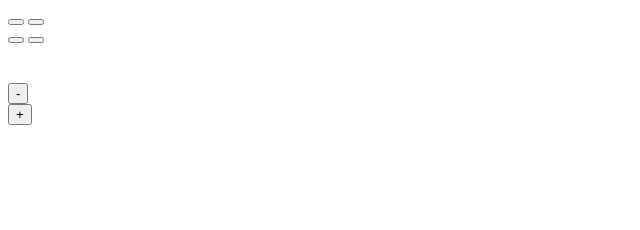
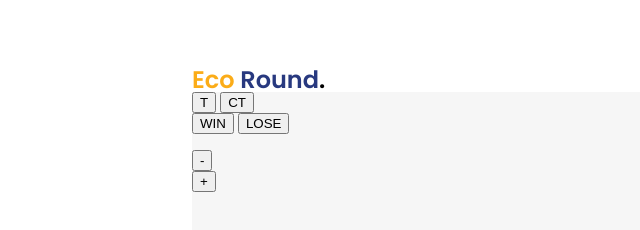
Before and after one commit to DenzDy/cs2-economy-tracker, a website built with webpack: page dist/index.html in a window 1280 px wide. Shown: the whole page, without its empty margins (0-640 px from the left). Built offline with nearby package versions, Linux system fonts and the light colour scheme.

Commit message:
Fix styling files, add styling for HTML

```diff
--- a/src/index.js
+++ b/src/index.js
@@ -1 +1,2 @@
-import './style.scss'
+import './reset.css'
+import './style.sass'
--- /dev/null
+++ b/src/reset.css
@@ -0,0 +1,48 @@
+/* http://meyerweb.com/eric/tools/css/reset/
+   v2.0 | 20110126
+   License: none (public domain)
+*/
+
+html, body, div, span, applet, object, iframe,
+h1, h2, h3, h4, h5, h6, p, blockquote, pre,
+a, abbr, acronym, address, big, cite, code,
+del, dfn, em, img, ins, kbd, q, s, samp,
+small, strike, strong, sub, sup, tt, var,
+b, u, i, center,
+dl, dt, dd, ol, ul, li,
+fieldset, form, label, legend,
+table, caption, tbody, tfoot, thead, tr, th, td,
+article, aside, canvas, details, embed,
+figure, figcaption, footer, header, hgroup,
+menu, nav, output, ruby, section, summary,
+time, mark, audio, video {
+	margin: 0;
+	padding: 0;
+	border: 0;
+	font-size: 100%;
+	font: inherit;
+	vertical-align: baseline;
+}
+/* HTML5 display-role reset for older browsers */
+article, aside, details, figcaption, figure,
+footer, header, hgroup, menu, nav, section {
+	display: block;
+}
+body {
+	line-height: 1;
+}
+ol, ul {
+	list-style: none;
+}
+blockquote, q {
+	quotes: none;
+}
+blockquote:before, blockquote:after,
+q:before, q:after {
+	content: '';
+	content: none;
+}
+table {
+	border-collapse: collapse;
+	border-spacing: 0;
+}
--- /dev/null
+++ b/src/style.sass
@@ -0,0 +1,21 @@
+@import url('https://fonts.googleapis.com/css2?family=Poppins:wght@400;500;600;700;800;900&display=swap')
+$font-stack: Poppins
+body
+    min-height: 100vh
+    display: flex
+    flex-direction: column
+    justify-content: center
+    align-items: center
+
+#card
+    background: #F6F6F6
+    width: 70vw
+    height: 80vh
+#title
+    font-family: $font-stack
+    font-size: 1.5rem
+    font-weight: 600
+.orange-text
+    color: #FBAC18
+.blue-text
+    color: #28397F
--- a/webpack.config.js
+++ b/webpack.config.js
@@ -1,6 +1,7 @@
 const path = require('path');
 
 module.exports = {
+    mode: 'development',
     entry: './src/index.js',
     output: {
         filename: 'bundle.js',
@@ -9,7 +10,11 @@ module.exports = {
     module: {
         rules: [
             {
-                test: /\.scss$/i,
+                test: /\.s[ac]ss$/i,
+                use: ['style-loader', 'css-loader', 'sass-loader'],
+            },
+            {
+                test: /\.css$/i,
                 use: ['style-loader', 'css-loader'],
             },
             {
```
Also changed, not shown: package.json (+128 -10 lines), dist/bundle.js (added), dist/index.html, src/style.scss (deleted), 1 other file.
